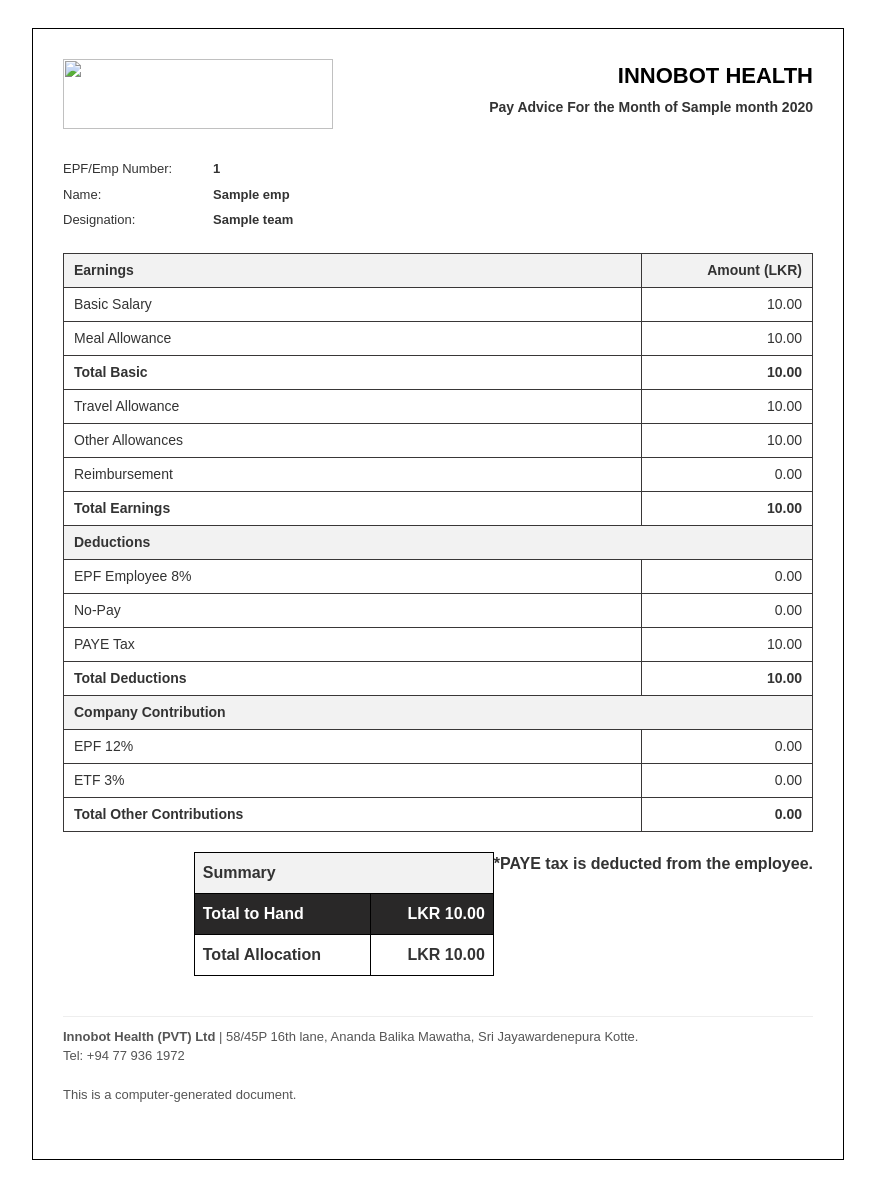
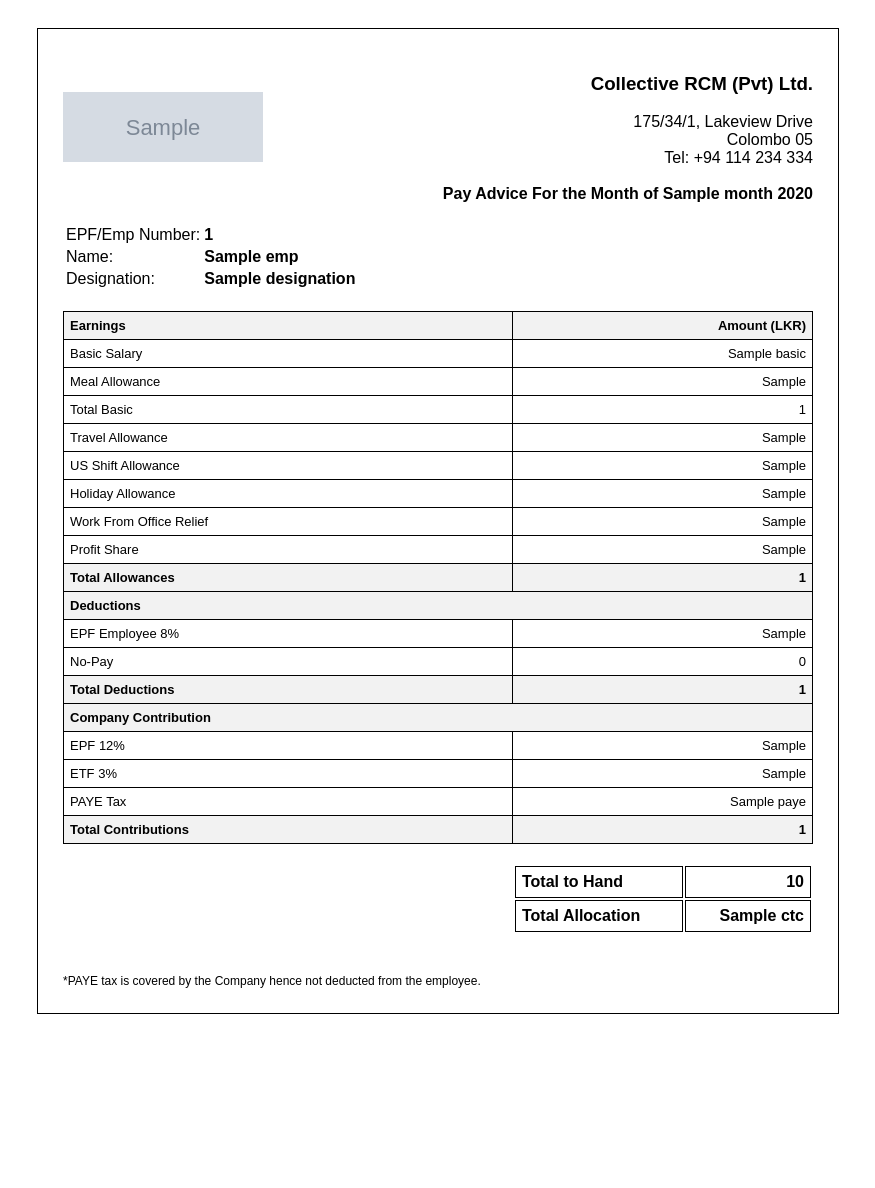
Before and after one commit to RehanOP007/PaySheetProcessor, a Flask app: template templates/innobot.html in a window 1280 px wide. Shown: the whole page, without its empty margins (202-1077 px from the left). After the commit the page ends 1014 px from the top, so only its background shows below. Run offline with Flask 3, Linux system fonts and the light colour scheme; the template is opened without the code that fills it: most values are stand-ins (such as "Sample title", 1, 10 or a date in 2020); grey boxes marked "Sample" are stand-in pictures; parts of the project's set-up code (start-up, migrations or seed data) failed here and were passed over.

Commit message:
final update

```diff
--- a/templates/innobot.html
+++ b/templates/innobot.html
@@ -1,191 +1,120 @@
 <!DOCTYPE html>
 <html>
 <head>
-    <style>
-        body {
-            font-family: 'Arial', sans-serif;
-            color: #333;
-            line-height: 1.5;
-            padding: 20px;
-        }
-        .payslip-container {
-            border: 1px solid #000;
-            padding: 30px;
-            margin: 0 auto;
-            width: 750px;
-            background: #fff;
-        }
+<style>
+body { font-family: Arial, sans-serif; padding: 20px; }
+.payslip-container { width: 750px; margin: auto; border: 1px solid #000; padding: 25px; }
 
-        /* Company Branding Section */
-        .header-top {
-            display: flex;
-            justify-content: space-between;
-            align-items: flex-start;
-            margin-bottom: 20px;
-        }
-        .logo-placeholder {
-            width: 180px;
-            height: 70px;
-            border: 1px dashed #ccc;
-            display: flex;
-            align-items: center;
-            justify-content: center;
-            font-size: 11px;
-            color: #999;
-        }
-        .company-title { text-align: right; }
-        .company-title h1 { margin: 0; font-size: 22px; color: #000; }
-        .advice-label { font-weight: bold; margin-top: 5px; font-size: 14px; }
+.header { display: flex; justify-content: space-between; align-items: center; }
+.company { text-align: right; }
 
-        /* Employee Info */
-        .emp-details { width: 100%; margin-bottom: 20px; border-collapse: collapse; }
-        .emp-details td { padding: 3px 0; font-size: 13px; }
-        .bold { font-weight: bold; }
+.data-table { width: 100%; border-collapse: collapse; margin-top: 20px; }
+.data-table td { border: 1px solid #000; padding: 6px; font-size: 13px; }
+.section { background: #f2f2f2; font-weight: bold; }
+.right { text-align: right; }
 
-        /* Main Financial Table */
-        .data-table { width: 100%; border-collapse: collapse; margin-bottom: 20px; }
-        .data-table td { border: 0.5px solid #393737; padding: 6px 10px; font-size: 14px; }
-        .section-row { background-color: #f2f2f2; font-weight: bold; }
-        .right { text-align: right; }
-        .total-row { font-weight: bold; }
+.summary { width: 300px; float: right; margin-top: 20px; }
+.summary td { border: 1px solid #000; padding: 6px; font-weight: bold; }
 
-        /* Summary Box */
-        .summary-wrapper { display: flex; justify-content: flex-end; }
-        .summary-table { width: 300px; border-collapse: collapse; }
-        .summary-table td { border: 0.5px solid #000; padding: 8px; font-weight: bold; }
-        .net-pay { background-color: #292828; color: #fff; }
+.footer { margin-top: 40px; font-size: 12px; }
+</style>
+</head>
 
-        /* Footer */
-        .footer { margin-top: 40px; font-size: 13px; border-top: 1px solid #eee; padding-top: 10px; color: #555; }
-    </style>
-</head>
 <body>
-
 {% for emp in employees %}
 <div class="payslip-container">
-    <div class="header-top">
+
+    <!-- HEADER -->
+    <div class="header">
         <div>
-            {% if logo_path %}
-                <img src="file:///{{ logo_path }}" style="width:270px;height:70px;object-fit:contain;">
-            {% else %}
-                <div class="logo-placeholder">NO LOGO</div>
-            {% endif %}
+            <img src="{{ logo_path }}" style="width:200px;height:70px;">
         </div>
 
-        <div class="company-title">
-            <h1>INNOBOT HEALTH</h1>
-            <div class="advice-label">Pay Advice For the Month of {{ month }} {{ year }}</div>
+        <div class="company">
+            <h3>Collective RCM (Pvt) Ltd.</h3>
+            <div>175/34/1, Lakeview Drive</div>
+            <div>Colombo 05</div>
+            <div>Tel: +94 114 234 334</div>
+            <br>
+            <strong>Pay Advice For the Month of {{ month }} {{ year }}</strong>
         </div>
     </div>
 
-    <table class="emp-details">
+    <!-- EMPLOYEE DETAILS -->
+    <table style="margin-top:20px;">
         <tr>
-            <td width="20%">EPF/Emp Number:</td>
-            <td class="bold">{{ emp.emp_number }}</td>
+            <td>EPF/Emp Number:</td>
+            <td><strong>{{ emp.emp_number }}</strong></td>
         </tr>
         <tr>
             <td>Name:</td>
-            <td class="bold">{{ emp.name }}</td>
+            <td><strong>{{ emp.name }}</strong></td>
         </tr>
         <tr>
             <td>Designation:</td>
-            <td class="bold">{{ emp.team }}</td>
+            <td><strong>{{ emp.designation }}</strong></td>
         </tr>
     </table>
 
+    <!-- EARNINGS -->
     <table class="data-table">
-        <tr class="section-row">
+        <tr class="section">
             <td>Earnings</td>
-            <td class="right" width="150">Amount (LKR)</td>
-        </tr>
-        <tr>
-            <td>Basic Salary</td>
-            <td class="right">{{ "{:,.2f}".format(emp['basic'] or 0) }}</td>
-        </tr>
-        <tr>
-            <td>Meal Allowance</td>
-            <td class="right">{{ "{:,.2f}".format(emp.meal_allw or 0) }}</td>
-        </tr>
-        <tr class="total-row">
-            <td>Total Basic</td>
-            <td class="right">{{ "{:,.2f}".format((emp.basic or 0) + (emp.meal_allw or 0)) }}</td>
-        </tr>
-        <tr>
-            <td>Travel Allowance</td>
-            <td class="right">{{ "{:,.2f}".format(emp.travel_allw or 0) }}</td>
-        </tr>
-        <tr>
-            <td>Other Allowances</td>
-            <td class="right">{{ "{:,.2f}".format((emp.perform_all or 0) + (emp.profit_share or 0)) }}</td>
-        </tr>
-        <tr>
-            <td>Reimbursement</td>
-            <td class="right">{{ "{:,.2f}".format(emp.reimbursements or 0) }}</td>
-        </tr>
-        <tr class="total-row">
-            <td>Total Earnings</td>
-            <td class="right">{{ "{:,.2f}".format(emp.total or 0) }}</td>
+            <td class="right">Amount (LKR)</td>
         </tr>
 
-        <tr class="section-row">
-            <td colspan="2">Deductions</td>
-        </tr>
-        <tr>
-            <td>EPF Employee 8%</td>
-            <td class="right">{{ "{:,.2f}".format(emp['epf_8%_(employee)'] or 0) }}</td>
-        </tr>
-        <tr>
-            <td>No-Pay</td>
-            <td class="right">0.00</td>
-        </tr>
-        <tr>
-            <td>PAYE Tax</td>
-            <td class="right">{{ "{:,.2f}".format(emp['paye_tax'] or 0) }}</td>
-        </tr>
-        <tr class="total-row">
-            <td>Total Deductions</td>
-            <td class="right">{{ "{:,.2f}".format((emp['epf_8%_(employee)'] or 0) + (emp['paye_tax'] or 0)) }}</td>
+        <tr><td>Basic Salary</td><td class="right">{{ emp.basic or 0 }}</td></tr>
+        <tr><td>Meal Allowance</td><td class="right">{{ emp.meal_allw or 0 }}</td></tr>
+        <tr><td>Total Basic</td><td class="right">{{ emp.total_basic or 0 }}</td></tr>
+
+        <tr><td>Travel Allowance</td><td class="right">{{ emp.travel_allw or 0 }}</td></tr>
+        <tr><td>US Shift Allowance</td><td class="right">{{ emp.us_shift or 0 }}</td></tr>
+        <tr><td>Holiday Allowance</td><td class="right">{{ emp.holiday_allw or 0 }}</td></tr>
+        <tr><td>Work From Office Relief</td><td class="right">{{ emp.wfo_relief or 0 }}</td></tr>
+        <tr><td>Profit Share</td><td class="right">{{ emp.profit_share or 0 }}</td></tr>
+
+        <tr class="section">
+            <td>Total Allowances</td>
+            <td class="right">{{ emp.total_allowances or 0 }}</td>
         </tr>
 
-        <tr class="section-row">
-            <td colspan="2">Company Contribution</td>
+        <!-- DEDUCTIONS -->
+        <tr class="section"><td colspan="2">Deductions</td></tr>
+
+        <tr><td>EPF Employee 8%</td><td class="right">{{ emp.epf_8 or 0 }}</td></tr>
+        <tr><td>No-Pay</td><td class="right">{{ emp.no_pay or 0 }}</td></tr>
+
+        <tr class="section">
+            <td>Total Deductions</td>
+            <td class="right">{{ emp.total_deductions or 0 }}</td>
         </tr>
-        <tr>
-            <td>EPF 12%</td>
-            <td class="right">{{ "{:,.2f}".format(emp['company_epf_12'] or 0) }}</td>
-        </tr>
-        <tr>
-            <td>ETF 3%</td>
-            <td class="right">{{ "{:,.2f}".format(emp['company_etf_3'] or 0) }}</td>
-        </tr>
-        <tr class="total-row">
-            <td>Total Other Contributions</td>
-            <td class="right">{{ "{:,.2f}".format((emp['company_epf_12'] or 0) + (emp['company_etf_3'] or 0)) }}</td>
+
+        <!-- COMPANY -->
+        <tr class="section"><td colspan="2">Company Contribution</td></tr>
+
+        <tr><td>EPF 12%</td><td class="right">{{ emp.company_epf or 0 }}</td></tr>
+        <tr><td>ETF 3%</td><td class="right">{{ emp.company_etf or 0 }}</td></tr>
+        <tr><td>PAYE Tax</td><td class="right">{{ emp.paye or 0 }}</td></tr>
+
+        <tr class="section">
+            <td>Total Contributions</td>
+            <td class="right">{{ emp.total_contributions or 0 }}</td>
         </tr>
     </table>
 
-    <div class="summary-wrapper">
-        <table class="summary-table">
-            <tr class="section-row">
-                <td colspan="2">Summary</td>
-            </tr>
-            <tr class="net-pay">
-                <td>Total to Hand</td>
-                <td class="right">LKR {{ "{:,.2f}".format(emp['salary_take_home'] or 0) }}</td>
-            </tr>
-            <tr>
-                <td>Total Allocation</td>
-                <td class="right">LKR {{ "{:,.2f}".format(emp['cost_to_company'] or 0) }}</td>
-            </tr>
-        </table><br>
-        <strong>*PAYE tax is deducted from the employee.</strong>
+    <!-- SUMMARY -->
+    <table class="summary">
+        <tr><td>Total to Hand</td><td class="right">{{ emp.net_salary or 0 }}</td></tr>
+        <tr><td>Total Allocation</td><td class="right">{{ emp.ctc or 0 }}</td></tr>
+    </table>
+
+    <div style="clear: both;"></div>
+
+    <!-- FOOTER -->
+    <div class="footer">
+        *PAYE tax is covered by the Company hence not deducted from the employee.
     </div>
 
-    <div class="footer">
-        <strong>Innobot Health (PVT) Ltd</strong> | 58/45P 16th lane, Ananda Balika Mawatha, Sri Jayawardenepura Kotte.<br>
-        Tel: +94 77 936 1972<br><br>This is a computer-generated document.
-    </div>
-    <br>
 </div>
 {% endfor %}
 
```
Also changed, not shown: templates/collectivercm.html (+283 -185 lines), 4 other files.
